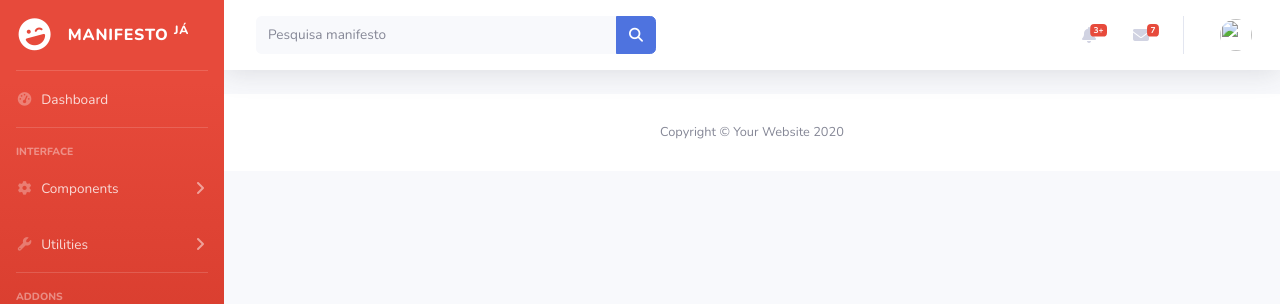
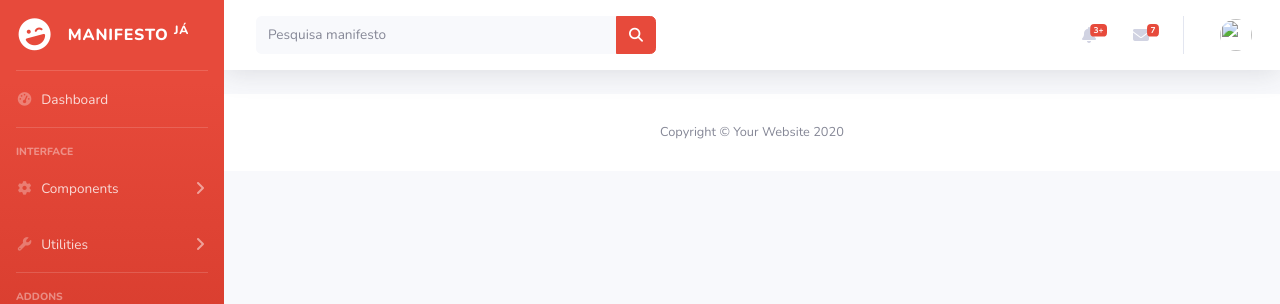
Before and after one commit to dev-quickdelivery/Manifesto, a Django app: template manifesto/templates/base.html in a window 1280 px wide. Shown: the top 304 px of the page. Run offline with Django 5.2, Linux system fonts and the light colour scheme; the template is opened without the code that fills it, so the values that code supplies are empty; parts of the project's set-up code (start-up, migrations or seed data) failed here and were passed over.

Commit message:
"change:"change button color"

```diff
--- a/manifesto/templates/include/header.html
+++ b/manifesto/templates/include/header.html
@@ -171,7 +171,7 @@
                             <input type="text" class="form-control bg-light border-0 small" placeholder="Pesquisa manifesto"
                                 aria-label="Search" aria-describedby="basic-addon2">
                             <div class="input-group-append">
-                                <button class="btn btn-primary" type="button">
+                                <button class="btn btn-danger" type="button">
                                     <i class="fas fa-search fa-sm"></i>
                                 </button>
                             </div>
```
